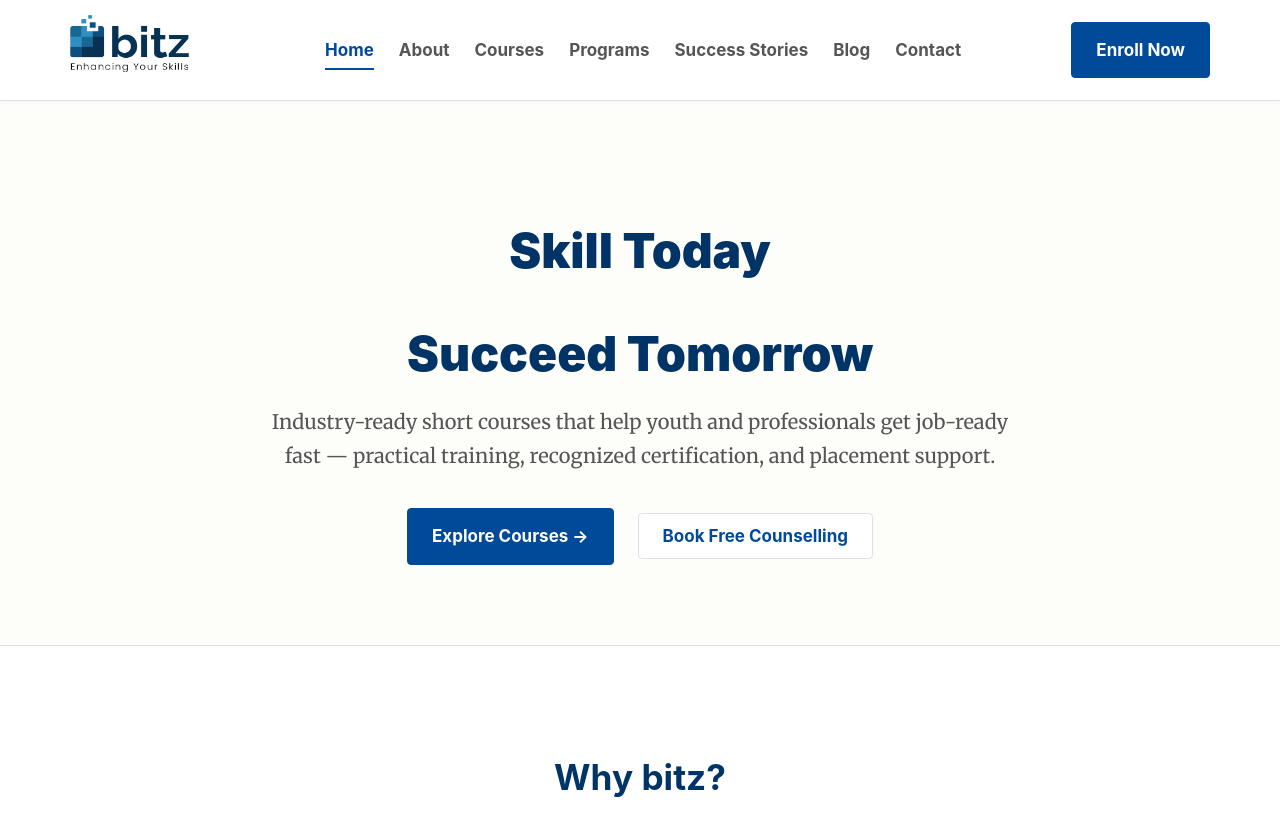
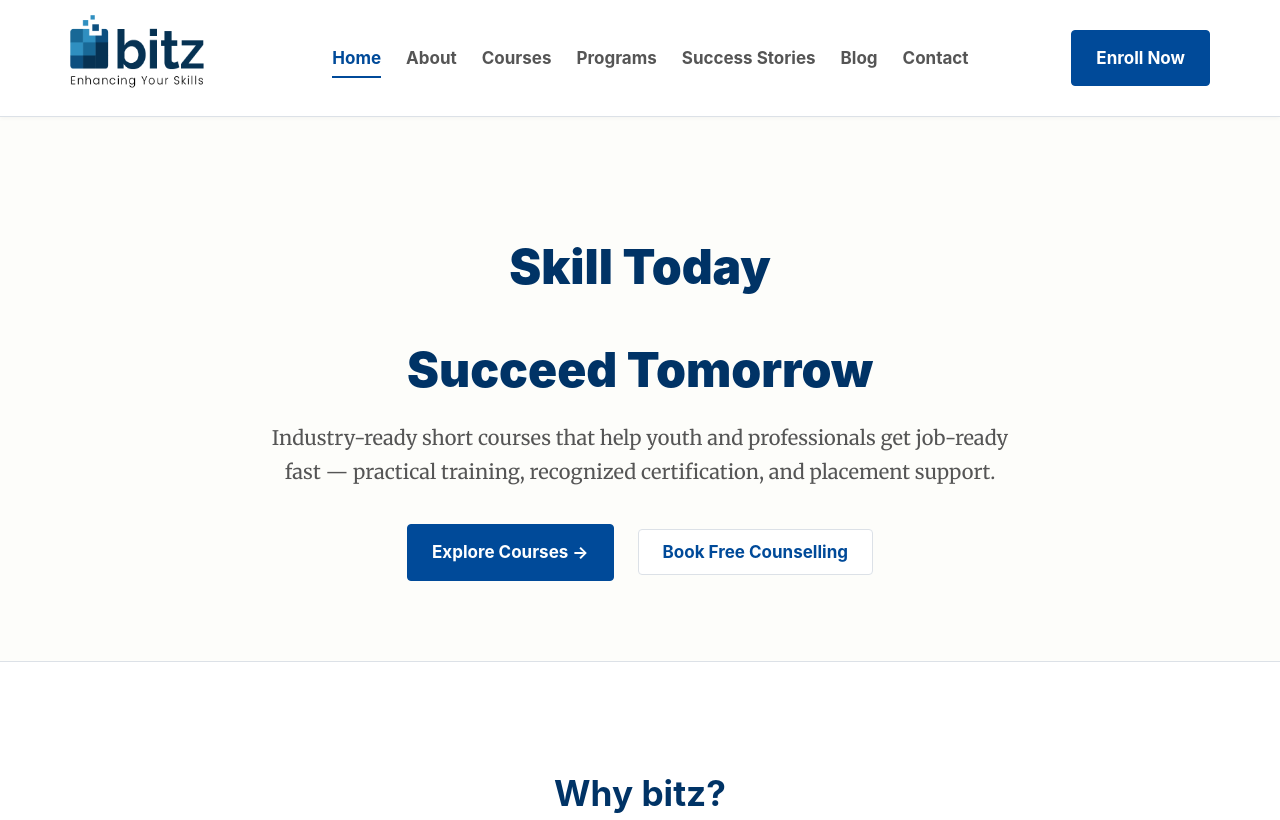
Before and after one commit to basithparavoor/BITZ, a website: page index.html in a window 1280 px wide. Shown: the top 820 px of the page. Drawn offline with Linux system fonts and the light colour scheme.

Commit message:
Add files via upload

```diff
--- a/style.css
+++ b/style.css
@@ -82,8 +82,8 @@ h4 { font-size: 1.25rem; }
     align-items: center;
 }
 .logo img {
-  width: 120px; /* Fixed width */
-  height: 60px; /* Fixed height */
+  width: 134.6px; /* Fixed width */
+  height: 76px; /* Fixed height */
   /* If the logo's aspect ratio isn't 120:40, it will look squished. */
 }
 
```
